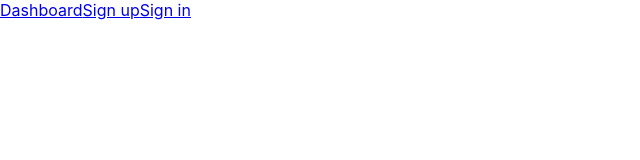
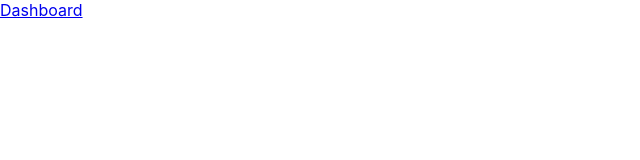
Before and after one commit to rivasvict/react-expenses-manager, a React (Create React App) app: page / in a window 1280 px wide. Shown: the top 160 px of the page, without its empty margins (0-640 px from the left). Built offline with nearby package versions, Linux system fonts and the light colour scheme; sample sign-in values are in the browser's storage.

Commit message:
Added authentication flow for frontend

```diff
--- a/src/App.js
+++ b/src/App.js
@@ -5,6 +5,7 @@ import { Provider } from 'react-redux';
 import Lobby from './components/Lobby';
 import SignUp from './components/SignUp/SignUp'
 import SignIn from './components/SignIn/SignIn'
+import PrivateRoute from './components/common/PrivateRoute';
 
 function App({ reduxStore }) {
   return (
@@ -12,7 +13,9 @@ function App({ reduxStore }) {
       <Router>
         <Switch>
           <Route path='/' component={Lobby} exact />
-          <Route path='/expenses-manager' component={Dashboard} />
+          <PrivateRoute path='/expenses-manager'>
+            <Dashboard />
+          </PrivateRoute>
           <Route path='/sign-up' component={SignUp} exact />
           <Route path='/sign-in' component={SignIn} exact />
         </Switch>
--- a/src/components/Dashboard/Dashboard.js
+++ b/src/components/Dashboard/Dashboard.js
@@ -6,7 +6,7 @@ import AddEntry from '../common/AddEntry/AddEntry';
 import Summary from '../../components/common/Summaries/Summary';
 import EntrySummaryWithFilter from '../common/Summaries/EntrySummaryWithFilter'
 
-import { Switch, Route, Link } from 'react-router-dom';
+import { Switch, Route, Link, useRouteMatch } from 'react-router-dom';
 
 const dasahboardStyle = {
   display: 'flex',
@@ -16,7 +16,9 @@ const dasahboardStyle = {
   height: '100vh'
 };
 
-function Dashboard({ entries, match }) {
+function Dashboard({ entries }) {
+  const match = useRouteMatch();
+
   return (
     <div style={dasahboardStyle}>
       <Switch>
--- a/src/components/Lobby.js
+++ b/src/components/Lobby.js
@@ -1,12 +1,13 @@
 import React from 'react';
 import { Link } from 'react-router-dom';
+import { isUserLoggedIn } from '../helpers/general';
 
 function Lobby() {
   return (
     <div>
-      <Link to='/expenses-manager'>Dashboard</Link>
-      <Link to='/sign-up'>Sign up</Link>
-      <Link to='/sign-in'>Sign in</Link>
+      { isUserLoggedIn() ? <Link to='/expenses-manager'>Dashboard</Link> : null }
+      { !isUserLoggedIn() ? <Link to='/sign-up'>Sign up</Link> : null }
+      { !isUserLoggedIn() ? <Link to='/sign-in'>Sign in</Link> : null }
     </div>
   )
 }
--- /dev/null
+++ b/src/components/common/PrivateRoute.js
@@ -0,0 +1,14 @@
+import React from 'react';
+import { isUserLoggedIn } from '../../helpers/general';
+import { Redirect, Route } from 'react-router-dom';
+
+function PrivateRoute ({ children, ...res }) {
+  return (
+    <Route
+      {...res}
+      render={() => isUserLoggedIn() ? children : <Redirect to={{ pathname: 'sign-in' }} />}
+    />
+  );
+}
+
+export default PrivateRoute;
--- a/src/helpers/general.js
+++ b/src/helpers/general.js
@@ -5,6 +5,11 @@ function calculateTotal(...numbersToSum) {
   }, 0) || 0;
 }
 
+function isUserLoggedIn () {
+  return localStorage.getItem('user');
+};
+
 export {
-  calculateTotal
+  calculateTotal,
+  isUserLoggedIn
 };
--- a/src/redux/userManager/actions.js
+++ b/src/redux/userManager/actions.js
@@ -84,6 +84,7 @@ const LogIn = () => (userPayload) => {
         throw response;
       }
 
+      localStorage.setItem('user', response.user.email);
       dispatch(userLoginLoading(false));
       dispatch(userLoginSuccess(response));
     } catch (error) {
```
